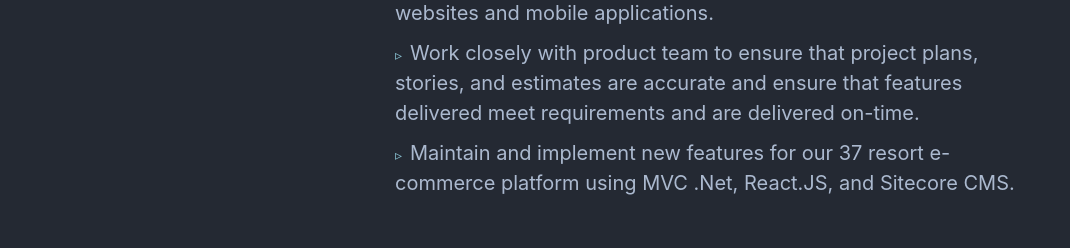
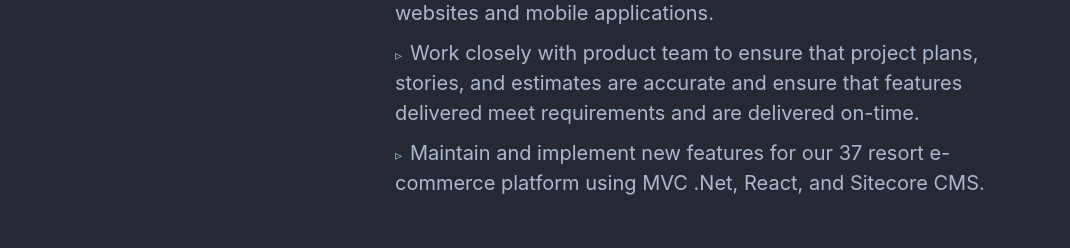
Before and after one commit to jpilapil/portfolio2022, a Next.js app: page / in a window 1280 px wide. Shown: the part 2340-2588 px from the top of the page, without its empty margins (105-1175 px from the left). Built offline with nearby package versions, Linux system fonts and the light colour scheme.

Commit message:
adjust role descriptions

```diff
--- a/components/jobs/content.js
+++ b/components/jobs/content.js
@@ -8,7 +8,7 @@ module.exports = {
         "Lead Development/Coding on Projects - provide leadership, technical direction, and mentoring for the developers on the team.",
         "Monitor, support and troubleshoot Priority 1 issues with resort websites and mobile applications.",
         "Work closely with product team to ensure that project plans, stories, and estimates are accurate and ensure that features delivered meet requirements and are delivered on-time.",
-        "Maintain and implement new features for our 37 resort e-commerce platform using MVC .Net, React.JS, and Sitecore CMS.",
+        "Maintain and implement new features for our 37 resort e-commerce platform using MVC .Net, React, and Sitecore CMS.",
       ],
     },
     {
@@ -30,7 +30,6 @@ module.exports = {
         "Lead development sprints in an agile environment to meet bi-weekly goals.",
         "Established CI/CD pipeline for projects to automate build and test processes.",
         "Developed branch strategies for projects with GitHub and managed merge conflicts using Git",
-        "Implemented test driven development using Jest unit testing framework.",
       ],
     },
     {
```
